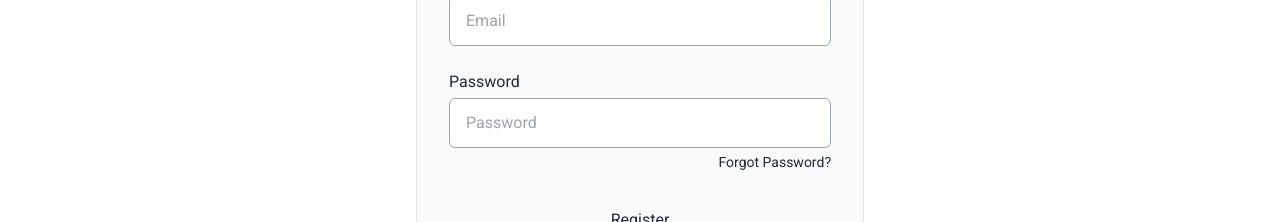
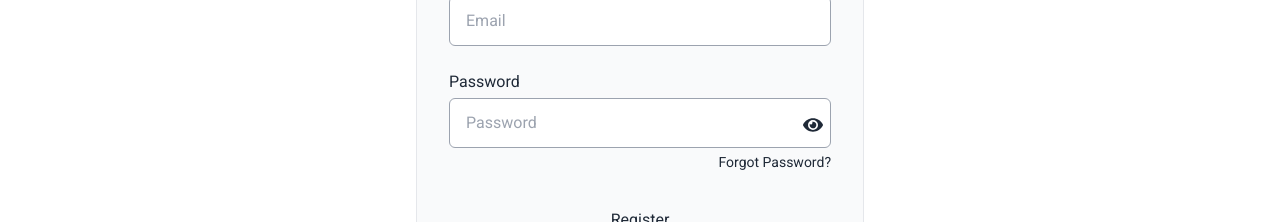
Before and after one commit to jawadibrahimshopnil/ZenState, a React (Vite) app: page /register in a window 1280 px wide. Shown: the part 425-647 px from the top of the page. Built offline with nearby package versions, Linux system fonts and the light colour scheme; no server answers.

Commit message:
added show hide func in register

```diff
--- a/src/pages/Register.jsx
+++ b/src/pages/Register.jsx
@@ -1,9 +1,10 @@
-import { useContext } from "react";
+import { useContext, useState } from "react";
 import { useForm } from "react-hook-form";
 import { Link, useNavigate } from "react-router-dom";
 import { AuthContext } from "../router/AuthProvider";
 import { toast } from "react-toastify";
 import { updateProfile } from "firebase/auth";
+import { FaEye, FaEyeSlash } from "react-icons/fa";
 
 const Register = () => {
     const {
@@ -11,6 +12,8 @@ const Register = () => {
         handleSubmit,
         formState: { errors },
     } = useForm();
+
+    const [showPass, setShowPass] = useState(false);
 
     const { createUser} = useContext(AuthContext);
 
@@ -52,7 +55,7 @@ const Register = () => {
                         <label htmlFor="email" className="block dark:text-gray-600">Email</label>
                         <input {...register("email", { required: true })} type="email" name="email" id="email" placeholder="Email" className="w-full px-4 py-3 border rounded-md border-gray-400" />
                     </div>
-                    <div className="space-y-1">
+                    <div className="space-y-1 relative">
                         <label htmlFor="password" className="block dark:text-gray-600">Password</label>
                         <input {...register("password", {
                             required: true,
@@ -61,7 +64,14 @@ const Register = () => {
                             }
                         })}
                             aria-invalid={errors.password ? "true" : "false"}
-                            type="password" name="password" id="password" placeholder="Password" className="w-full px-4 py-3 border rounded-md border-gray-400" />
+                            type={showPass ? "text" : "password"} name="password" id="password" placeholder="Password" className="w-full px-4 py-3 border rounded-md border-gray-400" />
+                            <span onClick={()=>setShowPass(!showPass)} className="absolute right-2 top-[40%]">
+                            {
+                                showPass ? <FaEyeSlash className="w-5 h-5"/>
+                                : <FaEye className="w-5 h-5"/>
+                            }
+                            </span>
+
                         {errors.password && <p className="text-red-600">The password must have an uppercase, lowercase and atleast 6 character</p>}
                         <div className="flex justify-end text-sm dark:text-gray-600">
                             <a rel="noopener noreferrer" href="#">Forgot Password?</a>
```
